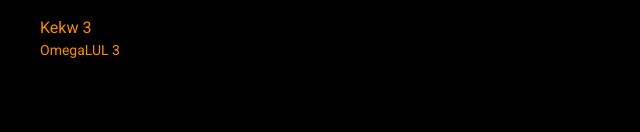
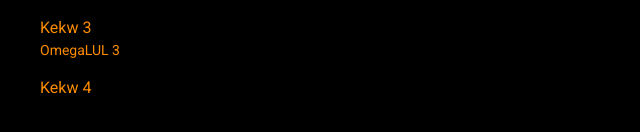
Before and after one commit to gorolykmaxim/Serio, a React (Create React App) app in the folder ui/: page / in a window 1280 px wide. Shown: the part 448-580 px from the top of the page, without its empty margins (0-640 px from the left). Built offline with nearby package versions, Linux system fonts and the light colour scheme.

Commit message:
ui: add example of ListTile usage without secondary text

```diff
--- a/ui/src/App.js
+++ b/ui/src/App.js
@@ -25,6 +25,7 @@ export default function App() {
           <ListTile primaryText={'Kekw 1'} secondaryText={'OmegaLUL 1'}/>
           <ListTile primaryText={'Kekw 2'} secondaryText={'OmegaLUL 2'} icon='visibility' onClick={() => alert('pepega')}/>
           <ListTile primaryText={'Kekw 3'} secondaryText={'OmegaLUL 3'}/>
+          <ListTile primaryText={'Kekw 4'}/>
       </div>
   );
 }
```
